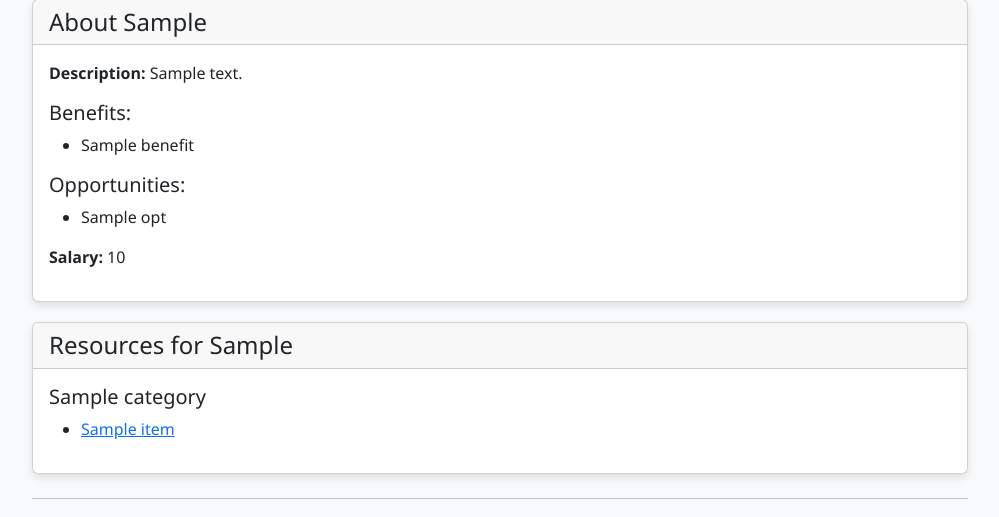
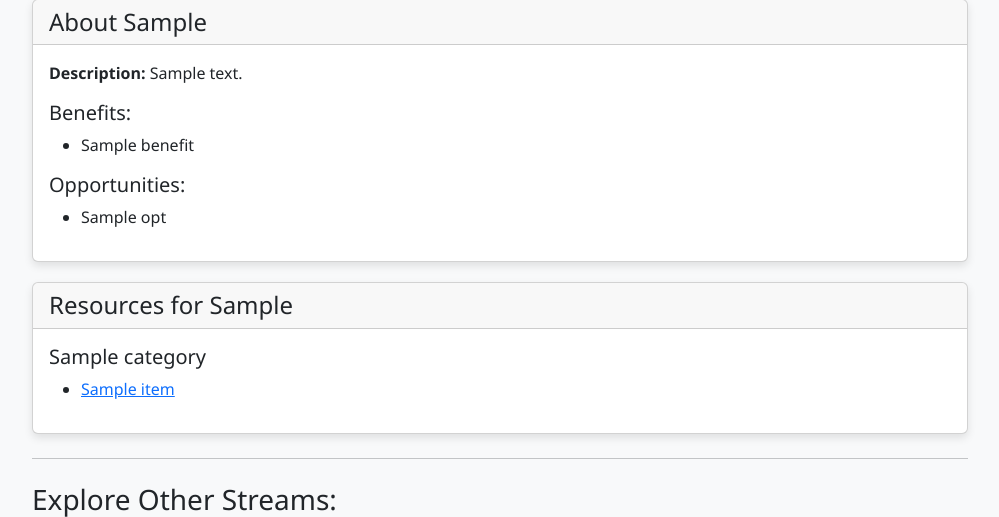
Before and after one commit to Rakshitha-g-b/carrer_recomendation_portal, a Django app: template templates/recommender/dashboard.html in a window 1280 px wide. Shown: the part 1430-1947 px from the top of the page, without its empty margins (140-1139 px from the left). Run offline with Django 5.2, Linux system fonts and the light colour scheme; tables that the repository leaves empty hold one stand-in row (values such as "Sample post"); the template is opened without the code that fills it: values that come from a table or form of the project are taken from there, most other values are stand-ins (such as "Sample title", 1, 10 or a date in 2020).

Commit message:
removing salary

```diff
--- a/templates/recommender/dashboard.html
+++ b/templates/recommender/dashboard.html
@@ -109,7 +109,7 @@
                     <p><strong>Description:</strong> {{ recommended_stream_info_primary.description }}</p>
                     <h5>Benefits:</h5><ul>{% for benefit in recommended_stream_info_primary.benefits %}<li>{{ benefit }}</li>{% endfor %}</ul>
                     <h5>Opportunities:</h5><ul>{% for opt in recommended_stream_info_primary.opportunities %}<li>{{ opt }}</li>{% endfor %}</ul>
-                    <p><strong>Salary:</strong> {{ recommended_stream_info_primary.salary_expectation }}</p>
+
                 </div>
             </div>
             {% if recommended_stream_resources_primary %}
@@ -131,7 +131,7 @@
                     <p><strong>Description:</strong> {{ recommended_stream_info_secondary.description }}</p>
                     <h5>Benefits:</h5><ul>{% for benefit in recommended_stream_info_secondary.benefits %}<li>{{ benefit }}</li>{% endfor %}</ul>
                     <h5>Opportunities:</h5><ul>{% for opt in recommended_stream_info_secondary.opportunities %}<li>{{ opt }}</li>{% endfor %}</ul>
-                    <p><strong>Salary:</strong> {{ recommended_stream_info_secondary.salary_expectation }}</p>
+
                 </div>
             </div>
             {% if recommended_stream_resources_secondary %}
@@ -155,7 +155,7 @@
                 <p><strong>Description:</strong> {{ recommended_stream_info.description }}</p>
                 <h5>Benefits:</h5><ul>{% for benefit in recommended_stream_info.benefits %}<li>{{ benefit }}</li>{% endfor %}</ul>
                 <h5>Opportunities:</h5><ul>{% for opportunity in recommended_stream_info.opportunities %}<li>{{ opportunity }}</li>{% endfor %}</ul>
-                <p><strong>Salary:</strong> {{ recommended_stream_info.salary_expectation }}</p>
+
             </div>
         </div>
         {% if recommended_stream_resources %}
@@ -192,7 +192,7 @@
                         <p><strong>Description:</strong> {{ stream_data_val.description }}</p>
                         <h5>Benefits:</h5><ul>{% for benefit in stream_data_val.benefits %}<li>{{ benefit }}</li>{% endfor %}</ul>
                         <h5>Opportunities:</h5><ul>{% for opt in stream_data_val.opportunities %}<li>{{ opt }}</li>{% endfor %}</ul>
-                        <p><strong>Salary:</strong> {{ stream_data_val.salary_expectation }}</p>
+
 
                         {% with other_stream_resources=STREAM_RESOURCES|get_item:stream_name_key %}
                             {% if other_stream_resources %}
```
Also changed, not shown: recommender/views.py (+4 -6 lines).
